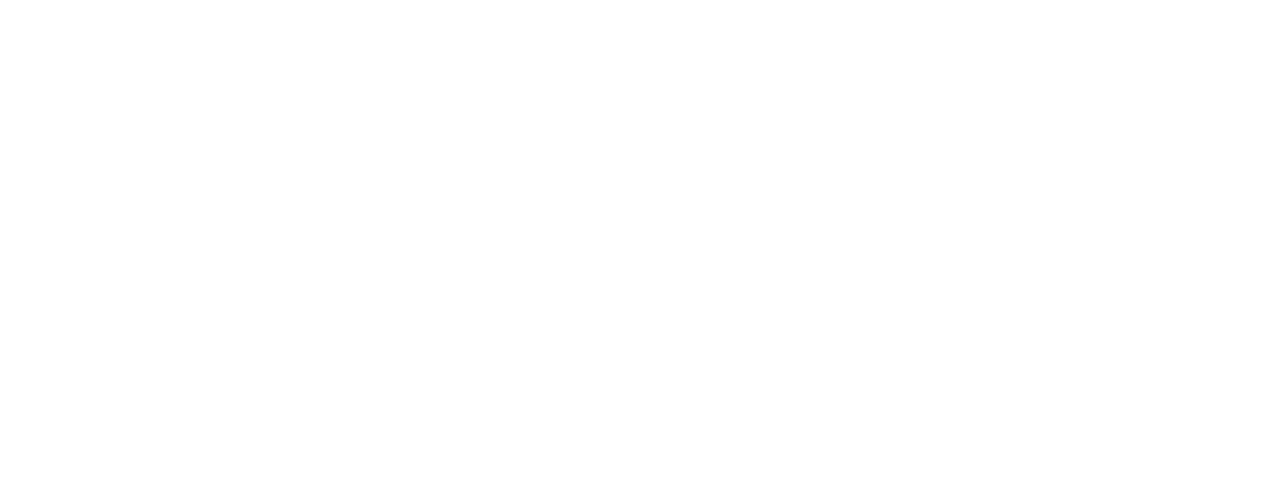
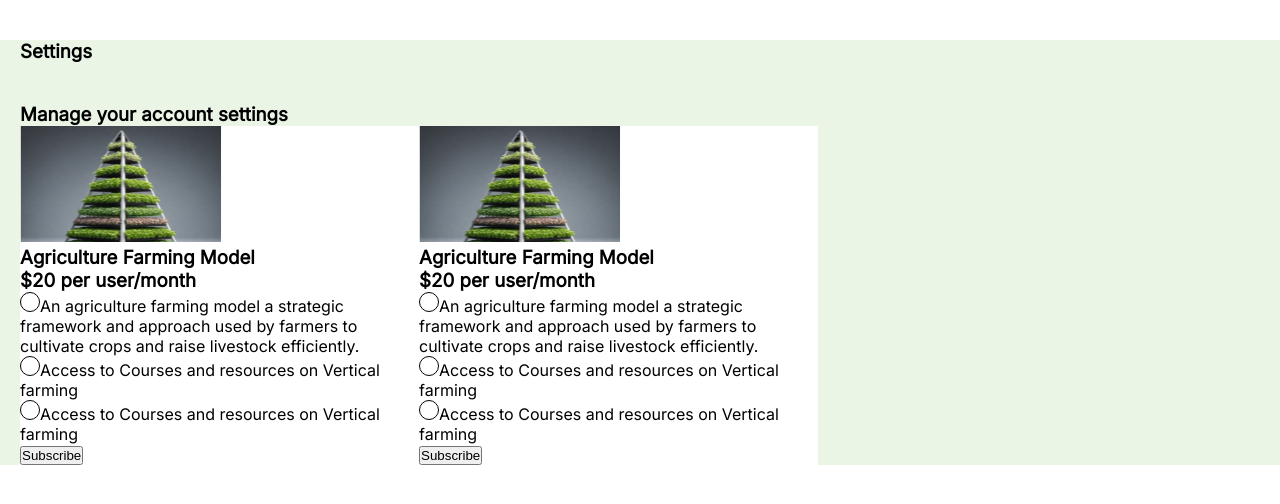
Before and after one commit to Ahnob/agritechcapstonereact, a React (Vite) app: page /subscription in a window 1280 px wide. Before the commit this address had no page. Shown: the top 504 px of the page. Built offline with nearby package versions, Linux system fonts and the light colour scheme.

Commit message:
started the subscription dashboard

```diff
--- a/src/App.jsx
+++ b/src/App.jsx
@@ -4,13 +4,14 @@
 import AccountVerify from "./components/Accountverify/AccountVerify";
 import Signup from "./components/Signup/Signup";
 import Settings from "././components/Dashboard/Settings/Settings";
+import Subscription from "./components/Dashboard/Subscription/Subscription";
 
 function App() {
   return (
     <BrowserRouter>
       <Routes>
         <Route path="/settings" element={<Settings />} />
-
+        <Route path="/subscription" element={<Subscription />} />
         <Route path="/" element={<Home />} />
         <Route path="/login" element={<Login />} />
         <Route path="/signup" element={<Signup />} />
--- a/src/components/Dashboard/Settings/Settings.css
+++ b/src/components/Dashboard/Settings/Settings.css
@@ -26,6 +26,7 @@
 .manage-invoice {
   font-size: 13px;
 }
+
 .sidebar-anchor {
   color: #0d0c0c;
   text-decoration: none;
@@ -35,10 +36,12 @@
   color: black;
   fill: black;
 }
+
 .sidebar-list:hover {
   background-color: #2e9900;
   border-radius: 7px;
 }
+
 .search-container {
   background: white;
   position: relative;
@@ -64,6 +67,7 @@
 .general-information {
   flex: 1;
 }
+
 .save-button {
   padding: 7px 25px;
   border-radius: 5px;
--- a/src/components/Dashboard/Subscription/Subscription.css
+++ b/src/components/Dashboard/Subscription/Subscription.css
@@ -1,16 +1,47 @@
-.radio-button-container label {
-  display: block;
-  margin-bottom: 10px;
+input[type="radio"] {
+  display: none; /* Hide the default radio buttons */
 }
 
-.radio-button-container input[type="radio"] {
-  display: none;
+/* Style the custom radio button */
+.checkmark {
+  display: inline-block;
+  width: 20px;
+  height: 20px;
+  border: 1px solid #000;
+  border-radius: 50%; /* Make the checkbox round */
+  position: relative;
 }
 
-.radio-button-container label {
-  cursor: pointer;
-  display: inline-block;
-  padding: 5px 10px;
-  border: 1px solid #000;
-  border-radius: 50%;
+/* Style the checkmark icon */
+.checkmark:after {
+  content: "";
+  position: absolute;
+  left: 6px;
+  top: 2px;
+  width: 5px;
+  height: 10px;
+  border: solid #000;
+  border-width: 0 2px 2px 0;
+  transform: rotate(45deg);
+  display: none; /* Hide the checkmark initially */
 }
+
+.subscribe-container {
+  background: white;
+}
+
+.flex-card {
+  display: flex;
+  max-width: 798px;
+}
+
+.second-container {
+  background: #eaf5e6;
+  margin-bottom: 20px;
+  width: 100%;
+  padding-left: 20px;
+}
+/* Change the appearance of the checkmark when the radio button is checked */
+input[type="radio"]:checked + .checkmark:after {
+  display: block; /* Show the checkmark when the radio button is checked */
+}
--- a/src/components/Dashboard/Subscription/Subscription.jsx
+++ b/src/components/Dashboard/Subscription/Subscription.jsx
@@ -1,15 +1,25 @@
 import "./Subscription.css";
+import { useState } from "react";
+import firstimage from "../../../assets/pikaso_texttoimage_A-3d-model-of-a-triangular-vertical-farm (1) 2.svg";
 
 function Subscription() {
+  const [selectedOption, setSelectedOption] = useState(null);
+
+  const handleOptionChange = (event) => {
+    setSelectedOption(event.target.value);
+  };
+
   return (
-    <div>
+    <>
+      <div className="second-container">
         <div className="top-container">
           <h3 className="setting-header">Settings</h3>
           <h3> Manage your account settings</h3>
         </div>
+        <div className="flex-card">
           <div className="subscribe-container">
             <div className="first-card">
-          <img src={firstimage} />
+              <img src={firstimage} alt="First" />
               <h3>Agriculture Farming Model </h3>
             </div>
             <div>
@@ -19,23 +29,105 @@
               </h3>
             </div>
             <div className="subscribe-card">
+              <div>
                 <label>
-            <input type="radio" value="option1" />
-            An agriculture farming model a strategic framework and approach used
-            by farmers to cultivate crops and raise livestock efficiently.
+                  <input
+                    type="radio"
+                    value="option1"
+                    checked={selectedOption === "option1"}
+                    onChange={handleOptionChange}
+                  />
+                  <span className="checkmark"></span>
+                  An agriculture farming model a strategic framework and
+                  approach used by farmers to cultivate crops and raise
+                  livestock efficiently.
                 </label>
+              </div>
+              <div>
                 <label>
-            <input type="radio" value="option2" />
-            Access to Courses and resources on Vertical farming
-          </label>
-          <label>
-            <input type="radio" value="option3" />
+                  <input
+                    type="radio"
+                    value="option2"
+                    checked={selectedOption === "option2"}
+                    onChange={handleOptionChange}
+                  />
+                  <span className="checkmark"></span>
                   Access to Courses and resources on Vertical farming
                 </label>
               </div>
-        <div className="second-card"></div>
+
+              <div>
+                <label>
+                  <input
+                    type="radio"
+                    value="option3"
+                    checked={selectedOption === "option3"}
+                    onChange={handleOptionChange}
+                  />
+                  <span className="checkmark"></span>
+                  Access to Courses and resources on Vertical farming
+                </label>
               </div>
             </div>
+            <button className="subscribe-btn">Subscribe</button>
+          </div>
+          <div className="subscribe-container">
+            <div className="first-card">
+              <img src={firstimage} alt="First" />
+              <h3>Agriculture Farming Model </h3>
+            </div>
+            <div>
+              <h3>
+                $20
+                <span> per user/month</span>
+              </h3>
+            </div>
+            <div className="subscribe-card">
+              <div>
+                <label>
+                  <input
+                    type="radio"
+                    value="option1"
+                    checked={selectedOption === "option1"}
+                    onChange={handleOptionChange}
+                  />
+                  <span className="checkmark"></span>
+                  An agriculture farming model a strategic framework and
+                  approach used by farmers to cultivate crops and raise
+                  livestock efficiently.
+                </label>
+              </div>
+              <div>
+                <label>
+                  <input
+                    type="radio"
+                    value="option2"
+                    checked={selectedOption === "option2"}
+                    onChange={handleOptionChange}
+                  />
+                  <span className="checkmark"></span>
+                  Access to Courses and resources on Vertical farming
+                </label>
+              </div>
+
+              <div>
+                <label>
+                  <input
+                    type="radio"
+                    value="option3"
+                    checked={selectedOption === "option3"}
+                    onChange={handleOptionChange}
+                  />
+                  <span className="checkmark"></span>
+                  Access to Courses and resources on Vertical farming
+                </label>
+              </div>
+            </div>
+            <button className="subscribe-btn">Subscribe</button>
+          </div>
+        </div>
+      </div>
+    </>
   );
 }
 
```
Lines whose indentation alone changed are shown as unchanged.
